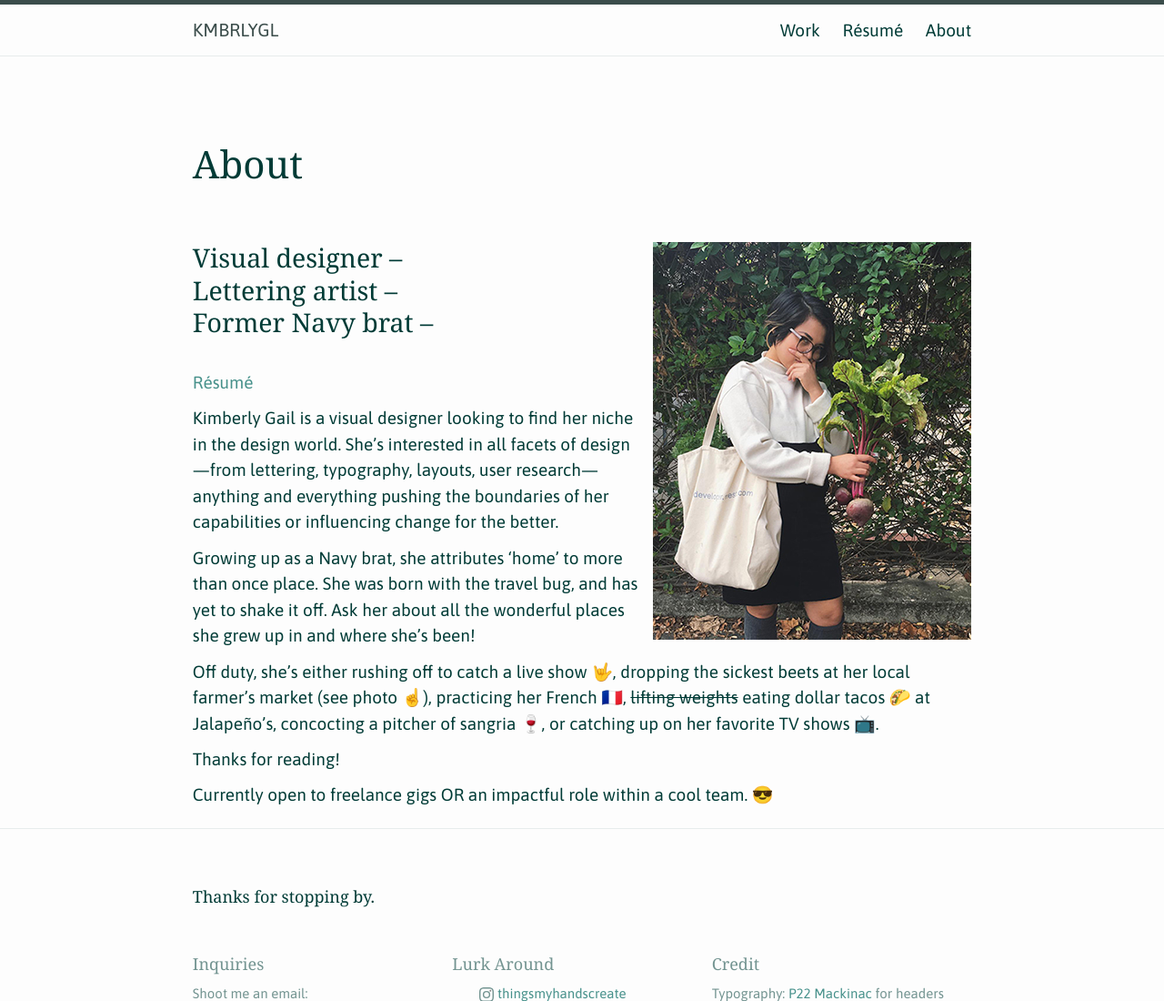
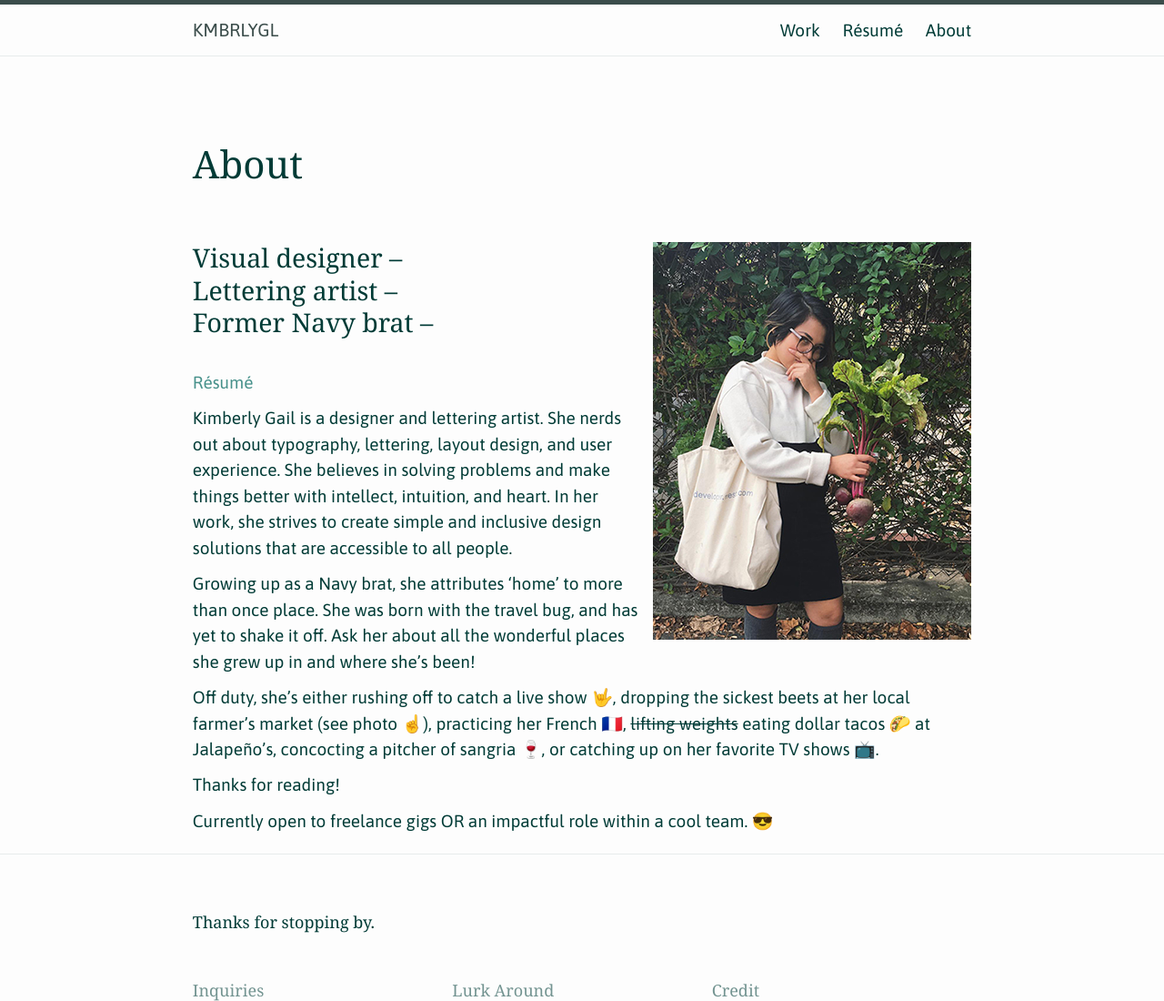
Before and after one commit to kmbrlygl/kmbrlygl.github.io, a Jekyll site: the page built from about.md, in a window 1280 px wide, cut to the strip 0-1100 px from the top of the page. Shown: the whole strip at 91% size. Built offline with Jekyll 4.4.1, drawn with Linux system fonts in a browser that asks for light colours.

Commit message:
Update bio

```diff
--- a/about.md
+++ b/about.md
@@ -10,7 +10,7 @@ permalink: /about/
 
 <a href="/assets/klosenara-2018-resume.pdf">Résumé</a>
 
-Kimberly Gail is a visual designer looking to find her niche in the design world. She's interested in all facets of design—from lettering, typography, layouts, user research—anything and everything pushing the boundaries of her capabilities or influencing change for the better.
+Kimberly Gail is a designer and lettering artist. She nerds out about typography, lettering, layout design, and user experience. She believes in solving problems and make things better with intellect, intuition, and heart. In her work, she strives to create simple and inclusive design solutions that are accessible to all people.
 
 Growing up as a Navy brat, she attributes 'home' to more than once place. She was born with the travel bug, and has yet to shake it off. Ask her about all the wonderful places she grew up in and where she's been!
 
```
Also changed, not shown: 3 other files.
